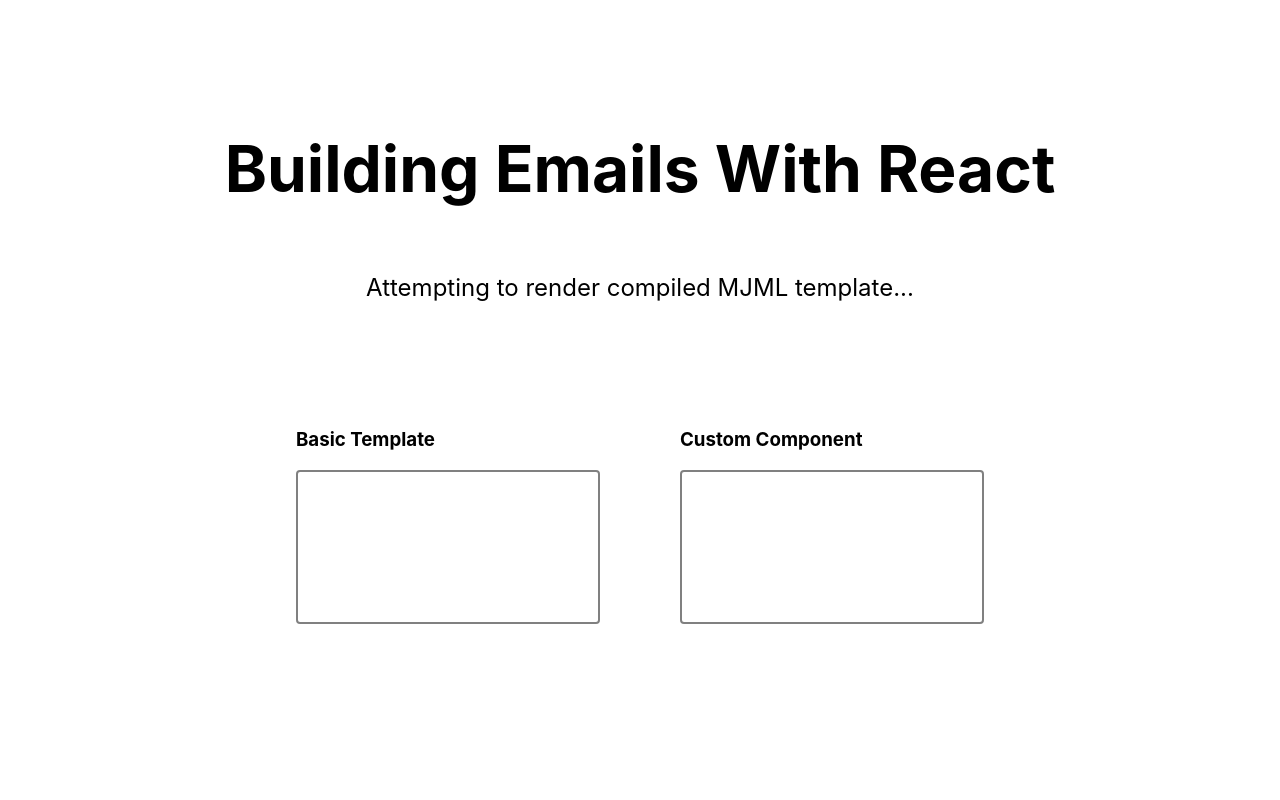
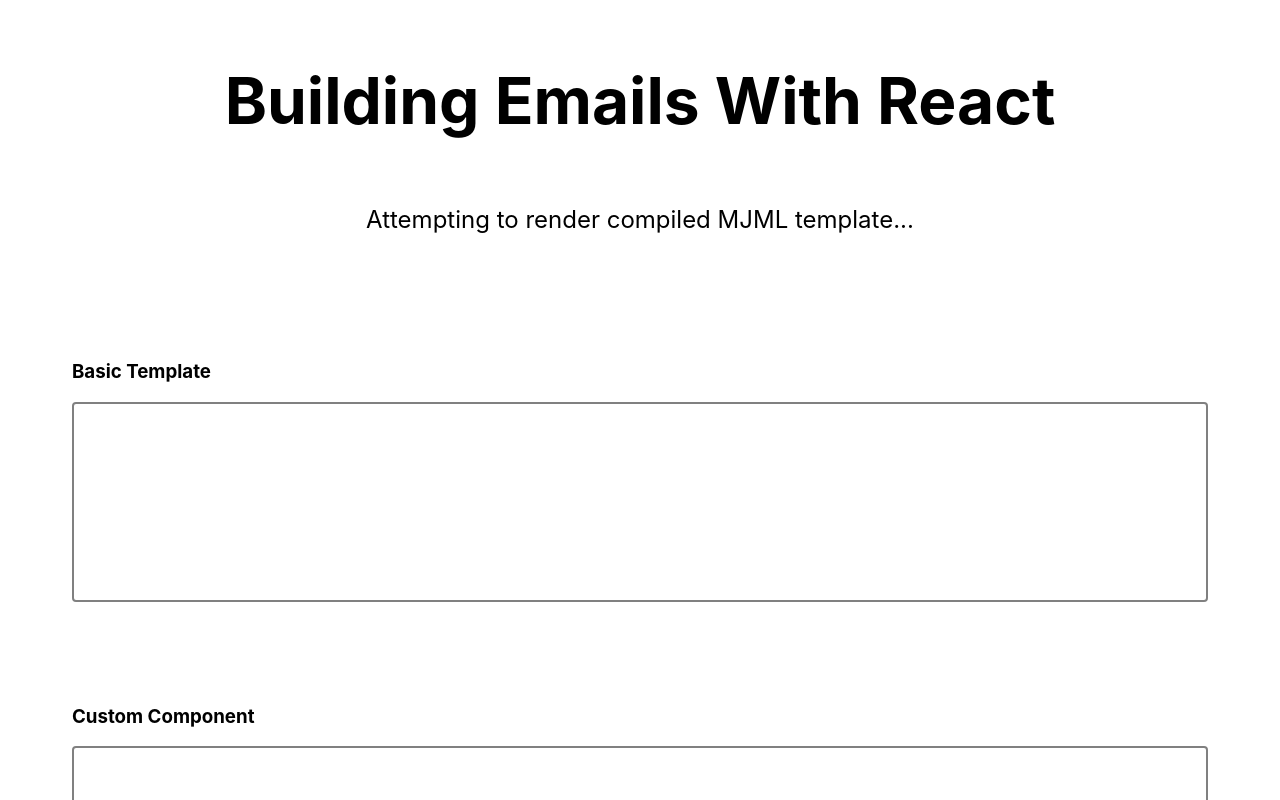
Before and after one commit to ryanburr/building-emails-with-react, a Next.js app: page / in a window 1280 px wide. Shown: the top 800 px of the page. Built offline with nearby package versions, Linux system fonts and the light colour scheme.

Commit message:
style: iframe width

```diff
--- a/styles/Home.module.css
+++ b/styles/Home.module.css
@@ -1,6 +1,8 @@
 .template {
   border: 2px solid grey;
   border-radius: 4px;
+  width: 100%;
+  min-height: 25vh;
 }
 
 .container {
@@ -75,22 +77,17 @@
   align-items: center;
   justify-content: center;
   flex-wrap: wrap;
+  width: 100%;
 }
 
 .card {
+  width: 100%;
   margin: 1rem;
   padding: 1.5rem;
   text-align: left;
   color: inherit;
   text-decoration: none;
   transition: color 0.15s ease, border-color 0.15s ease;
-}
-
-.card:hover,
-.card:focus,
-.card:active {
-  color: #0070f3;
-  border-color: #0070f3;
 }
 
 .card h2 {
```
